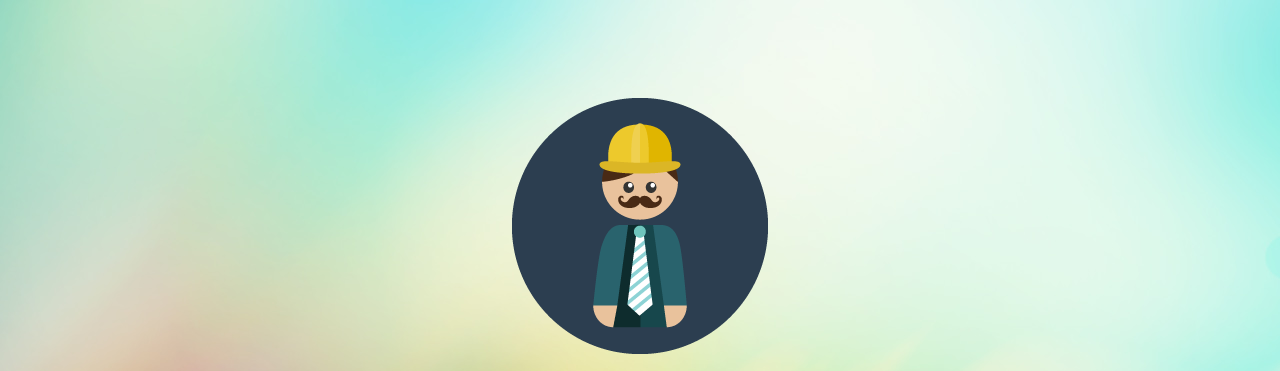
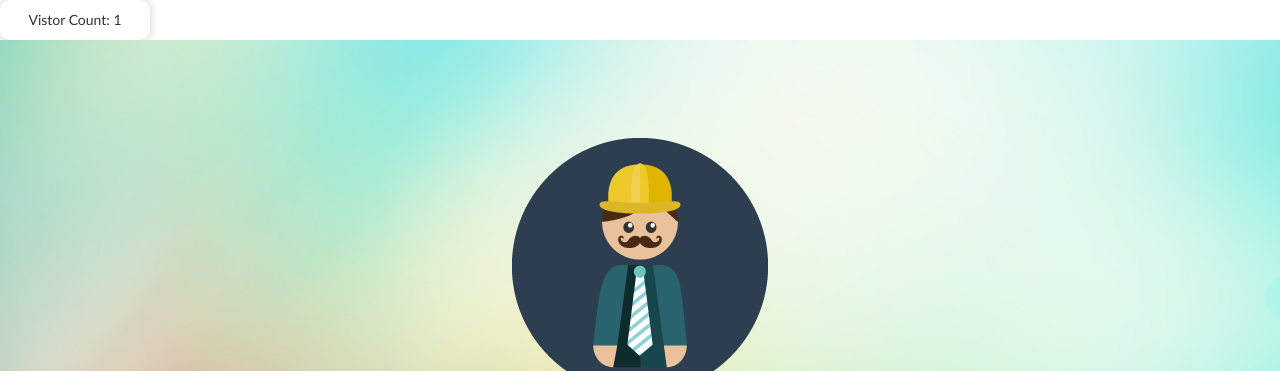
Before and after one commit to keerthanachatlaparthy/keerthanachatlaparthy.github.io, a plain HTML site: page portfolio/index.html in a window 1280 px wide. Shown: the top 371 px of the page. Drawn offline with nearby package versions, Linux system fonts and the light colour scheme.

Commit message:
style added

```diff
--- a/portfolio/index.html
+++ b/portfolio/index.html
@@ -12,6 +12,23 @@
 
 	<!-- Latest compiled and minified CSS -->
 	<link rel="stylesheet" href="https://maxcdn.bootstrapcdn.com/bootstrap/3.3.7/css/bootstrap.min.css">
+	<div id="counter"></div>
+ <style>
+   #counter {
+    width: 150px;
+    height: 20px;
+    background-color: #fff;
+    border-radius: 10px;
+    box-shadow: 0 0 10px rgba(0, 0, 0, 0.2);
+    display: flex;
+    flex-direction: column;
+    justify-content: center;
+    align-items: center;
+    padding: 20px;
+    font-family: 'Gill Sans', 'Gill Sans MT', Calibri, 'Trebuchet MS', sans-serif;
+    transition: 0.5s;
+}
+</style>
 
 	<!-- jQuery library -->
 	<script src="https://ajax.googleapis.com/ajax/libs/jquery/3.3.1/jquery.min.js"></script>
@@ -27,6 +44,8 @@
 
 	<!-- MAIN JQUERY -->
 	<script src="js/jquery.js" type="text/javascript"></script>
+	<script src="counter.js"></script>
+
 
 </head>
 <body>
```
